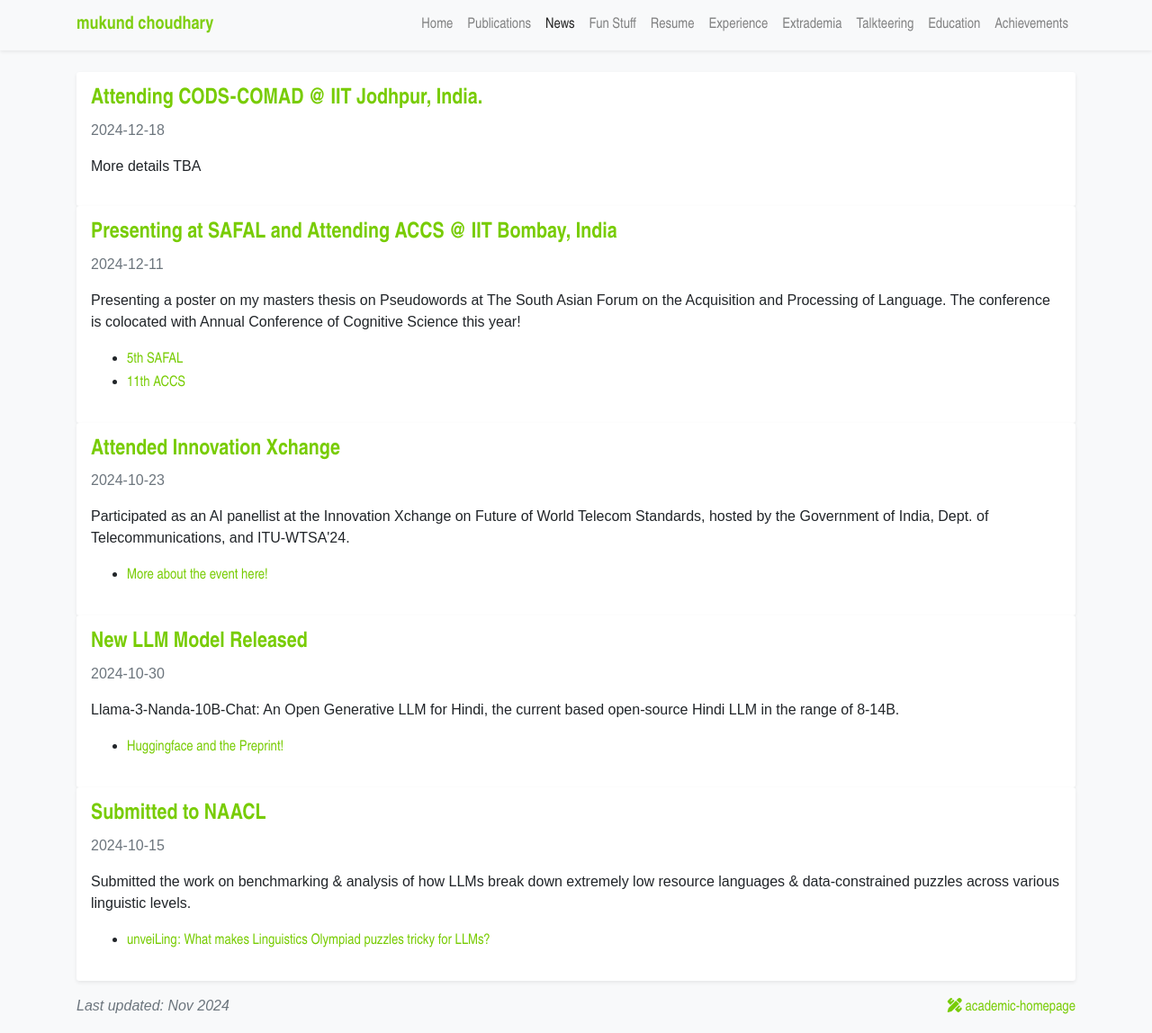
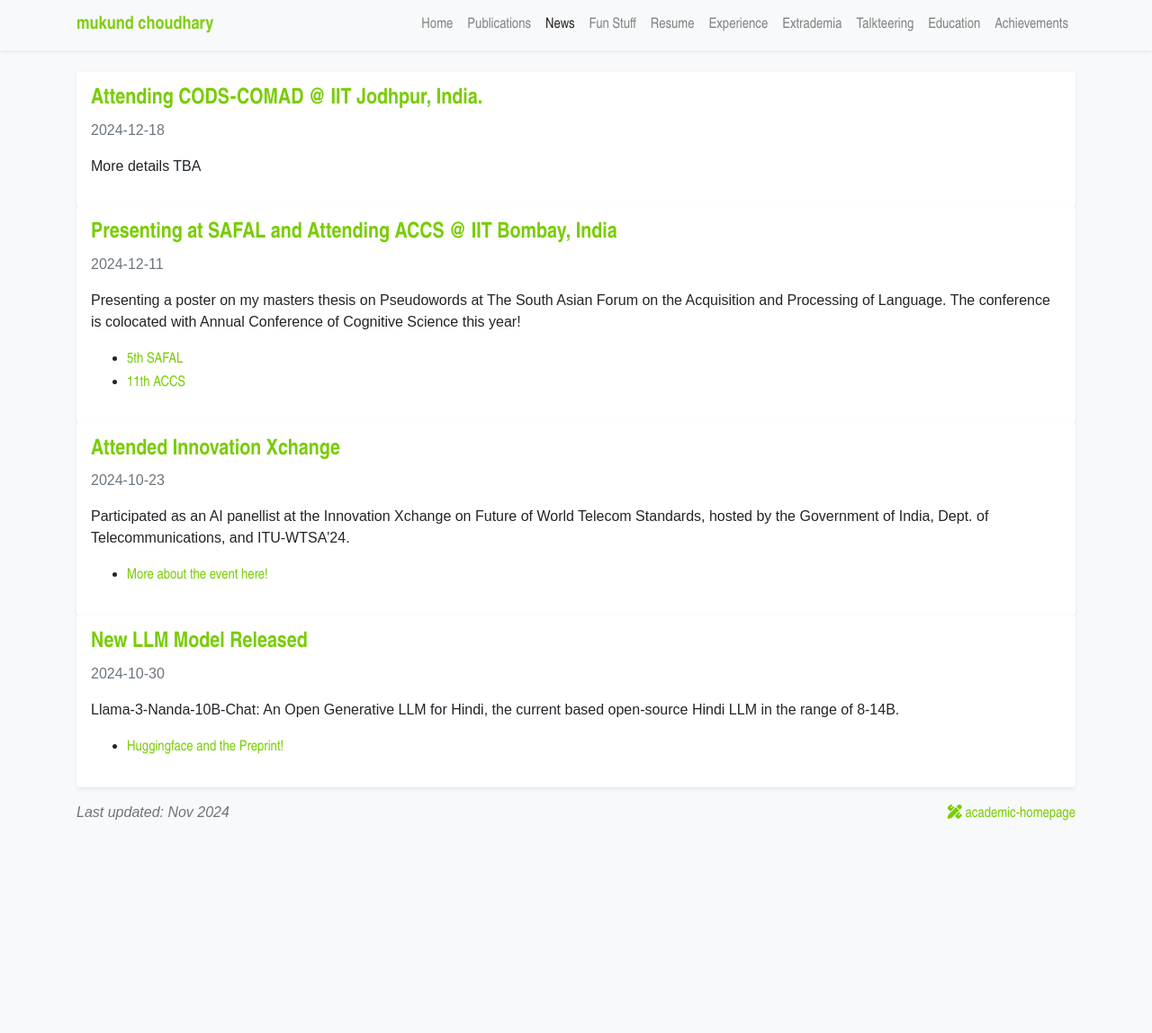
Before and after one commit to mukundc2k/mukundc2k.github.io, a Jekyll site: the page built from news.html, in a window 1280 px wide and 1148 px high. Shown: the whole window at 90% size. Built offline with Jekyll 4.4.1, drawn with Linux system fonts in a browser that asks for light colours; a style sheet for code colours, icons or effects is not loaded.

Commit message:
Update academic_news.yml

```diff
--- a/_data/academic_news.yml
+++ b/_data/academic_news.yml
@@ -25,10 +25,3 @@ news:
     links:
       - title: "Huggingface and the Preprint!"
         url: "https://huggingface.co/MBZUAI/Llama-3-Nanda-10B-Chat"
-
-  - date: "2024-10-15"
-    title: "Submitted to NAACL"
-    description: "Submitted the work on benchmarking & analysis of how LLMs break down extremely low resource languages & data-constrained puzzles across various linguistic levels."
-    links:
-      - title: "unveiLing: What makes Linguistics Olympiad puzzles tricky for LLMs?"
-        url: "https://openreview.net/forum?id=TvbouEnmSE"
```
